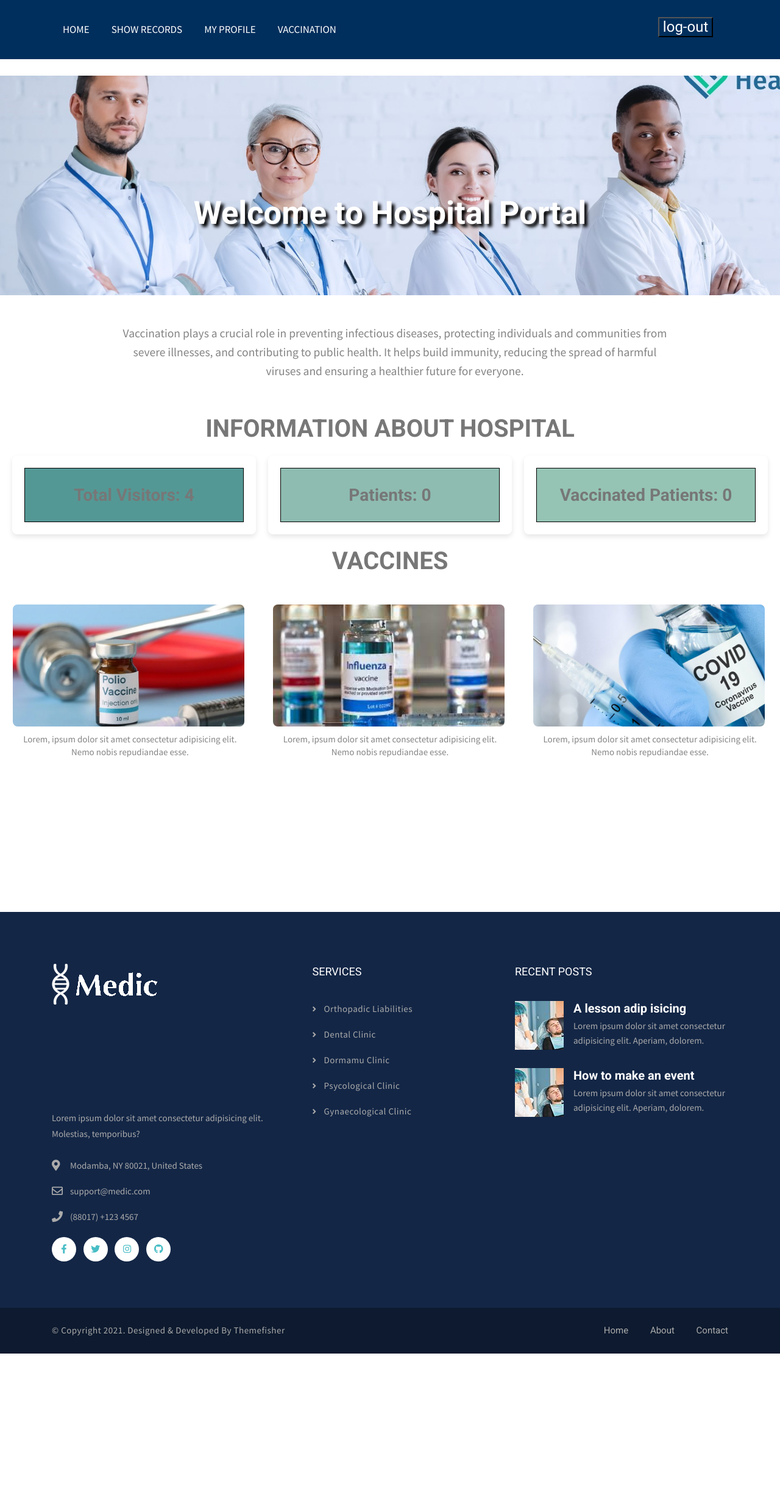
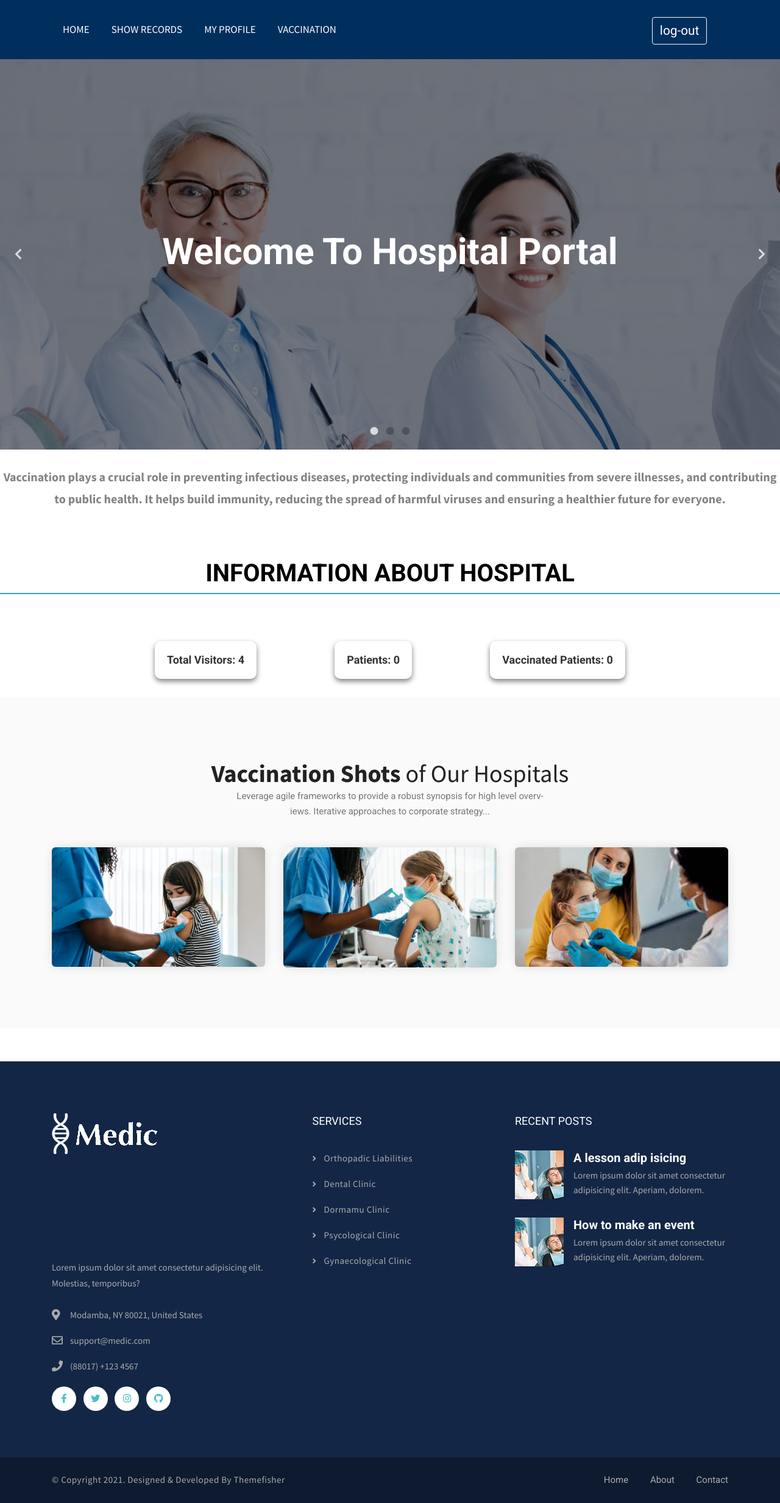
Before and after one commit to niha-siddiqui/vaccination, a PHP site: page /hospital.php in a window 1280 px wide. Shown: the whole page at 61% size. Before the commit the page ends 2219 px from the top, so only its background shows below. Run offline with PHP 8.4, Linux system fonts and the light colour scheme; the visitor is signed in with stand-in values (Sample User, id 1); data comes from the database, SQL or seed files in the repository; data that the repository does not hold is empty; some libraries are stand-ins or nearby versions.

Commit message:
😂😂

```diff
--- a/vacinition/theme/header.php
+++ b/vacinition/theme/header.php
@@ -81,7 +81,7 @@
           <a class="nav-link" href="hospital.php"> Home</a>
         </li>
         <li class="nav-item @@about">
-          <a class="nav-link"href="welcome.php"> show records</a>
+          <a class="nav-link"href="welcome.php" > show records</a>
         </li>
         <li class="nav-item @@service">
           <a class="nav-link"  href="profile.php"> my profile</a>
@@ -92,7 +92,7 @@
         <li class="nav-item" style="margin-right: 15px;">
           <!-- <a class="nav-link" href="" style="font-size: 1.1rem;" name="logout">log-out</a> -->
           <form method="post">
-          <button type= "submit" style="font-size: 1.5rem; background-color: transparent; color: white;margin-top:6px;margin-left:510px; "  name="logout"> log-out</button>
+          <button type= "submit" class="btn btn-outline-light" style="font-size: 1.3rem; background-color: transparent; color: white;margin-top:6px;margin-left:500px; "  name="logout"> log-out</button>
           </form>
         </li>
         <!-- <li class="nav-item @@team">
--- a/vacinition/theme/hospital.php
+++ b/vacinition/theme/hospital.php
@@ -36,150 +36,101 @@
     <title>Document</title>
   </head>
   <style>
-    /* Styling for the banner container */
-    /* Your existing styles */
-    .banner {
-      background-image: url('images/doctor.jpg');
-      /* Replace with your image path */
-      background-size: cover;
-      background-position: center;
-      height: 360px;
-      /* Set your desired height */
-      display: flex;
-      align-items: center;
-      justify-content: center;
-      color: white;
+
+
+    /* Styling for the container of vaccine information */
+    .vaccine-heading {
             text-align: center;
-      position: relative;
-      overflow: hidden;
-      /* Ensures the overlay doesn't overflow */
-      transition: background-image 0.5s ease-in-out;
+            padding: 20px;
+            background-color: #3498db;
+            color: #fff;
+            margin: 0;
+        }
+
+
+
+@keyframes slideIn {
+    0% {
+        opacity: 0;
+        transform: translateY(-70px);
+    }
+    100% {
+        opacity: 5;
+        transform: translateY(0);
+    }
+}
+
+.vaccine-paragraph {
+    text-align: center;
+    opacity: 2; /* Initially set opacity to 0 */
+    animation: slideIn 5s ease-out forwards;
+    font-size:20px;
+}
+
+/* Apply the transition effect on hover or active state */
+.vaccine-paragraph:hover,
+.vaccine-paragraph:active {
+    opacity: 1;
+}
+
+
+.info-heading {
+    background-color: transparent;
+    color: black;
+    padding: 10px;
+    text-align: center;
+    margin-bottom: 20px;
+    transition: background-color 0.5s, color 0.5s;
     position: relative;
 }
 
-    /* Style for the heading text */
-    .banner h1 {
-      font-size: 3.5em;
-      margin-top: 90px;
-      text-shadow: black 5px 5px 5px;
-      transition: text-shadow 0.5s ease-in-out;
-      /* Add transition for text-shadow */
+.info-heading::before {
+    content: "";
+    position: absolute;
+    bottom: 0;
+    left: 0;
+    width: 100%;
+    height: 2px;
+    background-color: #3498db;
+    transform: scaleX(1); /* Initially set to full width */
+    transform-origin: bottom left;
+    transition: transform 0.3s ease-out;
 }
 
-    /* Overlay with blackish shade */
-    .banner::before {
-      content: '';
-      position: absolute;
-      top: 0;
-      left: 0;
-      width: 100%;
-      height: 100%;
-      background-color: rgba(0, 0, 0, 0.5);
-      /* Adjust opacity for your shade */
-      opacity: 0;
-      /* Initially hidden */
-      transition: opacity 0.5s ease-in-out;
-      /* Add transition for the overlay */
-    }
 
-    /* Show overlay on hover */
-    .banner:hover::before {
-      opacity: 0.5;
-    }
-
-    /* Styling for the container of vaccine information */
-    .info {
-      display: flex;
-      justify-content: space-around;
-      margin: 20px 0;
-    }
-
-    /* Styling for individual vaccine sections */
-    .vaccine {
-      text-align: center;
-      width: 30%;
-      display: flex;
-      flex-direction: column;
-    }
-
-    /* Styling for vaccine images */
-    .vaccine img {
-      width: 99%;
-      height: 200px;
-      /* Adjust this value as needed for the desired height */
-      object-fit: cover;
-      border-radius: 8px;
-      margin-bottom: 10px;
-      transition: transform 0.3s ease-in-out;
-      /* Transition effect */
-    }
-
-    /* Hover effect for images */
-    .vaccine img:hover {
-      transform: scale(1.1);
-      /* Increase size on hover (adjust as desired) */
-    }
-
-    /* Styling for vaccine headings */
-    .vaccine h2 {
-      font-size: 1.5em;
-      margin-bottom: 5px;
-    }
-
-    /* Styling for vaccine descriptions */
-    .vaccine p {
-      font-size: 1em;
-      line-height: 1.4;
-    }
-
-    /* Styling for vaccine paragraph */
-    .vaccine-paragraph {
-      font-size: 1.3em;
-      line-height: 1.6;
-      max-width: 70%;
-      margin: 20px 0 0 200px;
-      text-align: center;
+        .info-heading:hover {
+            background-color: #ffffff;
         }
 
         .grid-container {
-
-      display: grid;
-      grid-template-columns: repeat(3, 1fr);
-      /* Three columns */
-      gap: 20px;
-      /* Gap between grid items */
-      padding: 20px;
+            display: flex;
+            justify-content: space-around;
+            flex-wrap: wrap;
+            max-width: 900px;
+            margin: 20px auto;
         }
 
         .grid-item {
             background-color: #fff;
             padding: 20px;
-      border-radius: 8px;
-      box-shadow: 0 4px 8px rgba(0, 0, 0, 0.1);
+            text-align: center;
+            margin: 10px;
+
+            border-radius: 10px;
+            box-shadow: 0 4px 8px rgba(0, 0, 0, 0.5);
+            transition: transform 0.3s ease-in-out, box-shadow 0.3s ease-in-out;
         }
 
-    .info-heading,
-    .vaccine-heading,
-    .data {
-      display: flex;
-      align-items: center;
-      justify-content: center;
+        .grid-item:hover {
+            transform: scale(1.05);
+            box-shadow: 0 8px 16px rgba(0, 0, 0, 0.8);
         }
 
-    .grid1 {
-      background-color: #549895;
-      border: 1px solid black;
+        .data {
+            color: #333;
+            font-size: 18px;
         }
 
-    .grid2 {
-      background-color: #8EBCB1;
-      border: 1px solid black;
-    }
-
-    .grid3 {
-      background-color: #95C4B4;
-      border: 1px solid black;
-    }
   </style>
 
   <body>
@@ -223,73 +174,124 @@
     }
     ?>
 
+<div class="hero-slider">
+  <!-- Slider Item -->
+  <div class="slider-item slide1" style="background-image:url(images/doctor.jpg)">
+    <div class="container">
+      <div class="row">
+        <div class="col-12">
+          <!-- Slide Content Start -->
+          <div class="content style text-center">
+            <h2 class="text-white text-bold mb-2" data-animation-in="slideInLeft">Welcome to Hospital Portal</h2>
 
+          </div>
+          <!-- Slide Content End -->
+        </div>
+      </div>
+    </div>
+  </div>
+  <!-- Slider Item -->
+  <div class="slider-item" style="background-image:url(images/slider/slidenew2.jpg);">
+    <div class="container">
+      <div class="row">
+        <div class="col-12">
+          <!-- Slide Content Start-->
+          <div class="content style text-center">
+            <h2 class="text-white" data-animation-in="slideInRight">"Medicines cure diseases, but only doctors can cure patients."</h2>
+          </div>
+          <!-- Slide Content End-->
+        </div>
+      </div>
+    </div>
+  </div>
+  <!-- Slider Item -->
+  <div class="slider-item" style="background-image:url(images/slider/slidenew1.jpg)">
+    <div class="container">
+      <div class="row">
+        <div class="col-12">
+          <!-- Slide Content Start -->
+          <div class="content text-center style">
+            <h2 class="text-white text-bold mb-2" data-animation-in="slideInRight">Our Best Doctors</h2>
+          </div>
+          <!-- Slide Content End -->
+        </div>
+      </div>
+    </div>
+  </div>
+</div>
 <br>
-    <div class="banner">
-      <h1>Welcome to Hospital Portal</h1>
-    </div>
 
-    <br>
-    <p class="vaccine-paragraph">Vaccination plays a crucial role in preventing infectious diseases, protecting
+    <p class="vaccine-paragraph text-center"><b>Vaccination plays a crucial role in preventing infectious diseases, protecting
       individuals and communities from severe illnesses, and contributing to public health. It helps build immunity,
-      reducing the spread of harmful viruses and ensuring a healthier future for everyone.</p>
+      reducing the spread of harmful viruses and ensuring a healthier future for everyone.</b></p>
     <br><br>
 
    <h1 class="info-heading">INFORMATION ABOUT HOSPITAL</h1>
-
+<br>
 <div class="grid-container">
     <div class="grid-item">
         <div class="grid1">
-          <br>
-          <h3 class="data">Total Visitors:
-            <?php echo $totalParents; ?>
-          </h3>
-          <br>
+            <h3 class="data">Total Visitors: <?php echo $totalParents; ?></h3>
         </div>
     </div>
 
     <div class="grid-item">
         <div class="grid2">
-          <br>
-          <h3 class="data">
-            <?php echo $user; ?> Patients:
-            <?php echo $hospitalParents; ?>
-          </h3>
-          <br>
+            <h3 class="data"><?php echo $user; ?> Patients: <?php echo $hospitalParents; ?></h3>
         </div>
     </div>
 
     <div class="grid-item">
         <div class="grid3">
-          <br>
-          <h3 class="data"> Vaccinated Patients:
-            <?php echo $vaccinatedParents; ?>
-          </h3>
-          <br>
+            <h3 class="data">Vaccinated Patients: <?php echo $vaccinatedParents; ?></h3>
         </div>
     </div>
 </div>
 
-    <h1 class="vaccine-heading">VACCINES</h1>
-    <br>
-    <div class="info">
-      <div class="vaccine">
-        <img src="images/polio-vaccine.webp" alt="Vaccine 1">
-        <p>Lorem, ipsum dolor sit amet consectetur adipisicing elit. Nemo nobis repudiandae esse.</p>
+<section class="gallery bg-gray">
+  <div class="container">
+    <div class="row">
+      <div class="col-lg-12">
+        <div class="section-title text-center">
+          <h3>Vaccination Shots
+            <span>of Our Hospitals</span>
+          </h3>
+          <p>Leverage agile frameworks to provide a robust synopsis for high level overv-
+            <br>iews. Iterative approaches to corporate strategy...</p>
         </div>
-
-      <div class="vaccine">
-        <img src="images/flu.jfif" alt="Vaccine 2">
-        <p>Lorem, ipsum dolor sit amet consectetur adipisicing elit. Nemo nobis repudiandae esse.</p>
       </div>
-
-      <div class="vaccine">
-        <img src="images/images.jfif" alt="Vaccine 3">
-        <p>Lorem, ipsum dolor sit amet consectetur adipisicing elit. Nemo nobis repudiandae esse.</p>
+      <div class="col-lg-4 col-md-6">
+        <div class="gallery-item">
+          <img loading="lazy" src="images/gallery/gallery1.jpg" class="img-fluid" alt="gallery-image">
+          <a data-fancybox="images" href="images/gallery/gallery1.jpg"></a>
+          <h3>Facility 01</h3>
+          <p>Lorem ipsum dolor sit amet consectetur adipisicing elit. Atque, in.</p>
+        </div>
+      </div>
+      <div class="col-lg-4 col-md-6">
+        <div class="gallery-item">
+          <img loading="lazy" src="images/gallery/gallery2.jpg" class="img-fluid" alt="gallery-image">
+          <a data-fancybox="images" href="images/gallery/gallery2.jpg"></a>
+          <h3>Facility 02</h3>
+          <p>Lorem ipsum dolor sit amet consectetur adipisicing elit. Atque, in.</p>
+        </div>
+      </div>
+      <div class="col-lg-4 col-md-6">
+        <div class="gallery-item">
+          <img loading="lazy" src="images/gallery/gallery3.jpg" class="img-fluid" alt="gallery-image">
+          <a data-fancybox="images" href="images/gallery/gallery3.jpg"></a>
+          <h3>Facility 03</h3>
+          <p>Lorem ipsum dolor sit amet consectetur adipisicing elit. Atque, in.</p>
         </div>
       </div>
 
-    <br><br><br><br><br><br><br><br>
+    </div>
+  </div>
+</section>
+
+
+
+    <br><br>
     <?php
     include("footer.php");
     ?>
--- a/vacinition/theme/index.php
+++ b/vacinition/theme/index.php
@@ -26,7 +26,7 @@
         <input class="form-control mt-3" placeholder="user_image" type="file" name="user_image">
 <br>
         <input class="btn btn-dark mt-2 w-100 " type="submit" name="submit" value="Submit">
-        <a href="login.php">alos have an account</a>
+        <a href="login.php">also have an account</a>
     </form>
 </div>
 
--- a/vacinition/theme/welcome.php
+++ b/vacinition/theme/welcome.php
@@ -84,7 +84,7 @@
     <br>
     <h1 class="display-5 text-center">NOT VACCINATED</h1>
 
-    <div class="container" style="overflow:scroll;width:100vw">
+    <div class="container" style="width:100vw">
         <table class="table table-bordered w-100 mx-auto mt-5">
             <thead>
                 <tr>
@@ -155,7 +155,7 @@
 
     <!-- table -->
     <h1 class="display-5 text-center">ALL RECORD</h1>
-    <div class="container" style="overflow:scroll;width:100vw">
+    <div class="container" style="width:100vw">
         <table class="table table-bordered w-77 mx-auto mt-5">
             <thead>
                 <tr>
```
Also changed, not shown: vacinition/theme/profile.php (+26 -12 lines), vacinition/theme/update.php (+5 -3 lines), vacinition/theme/vaccination.php (+5 -3 lines). Lines whose indentation alone changed are shown as unchanged.
